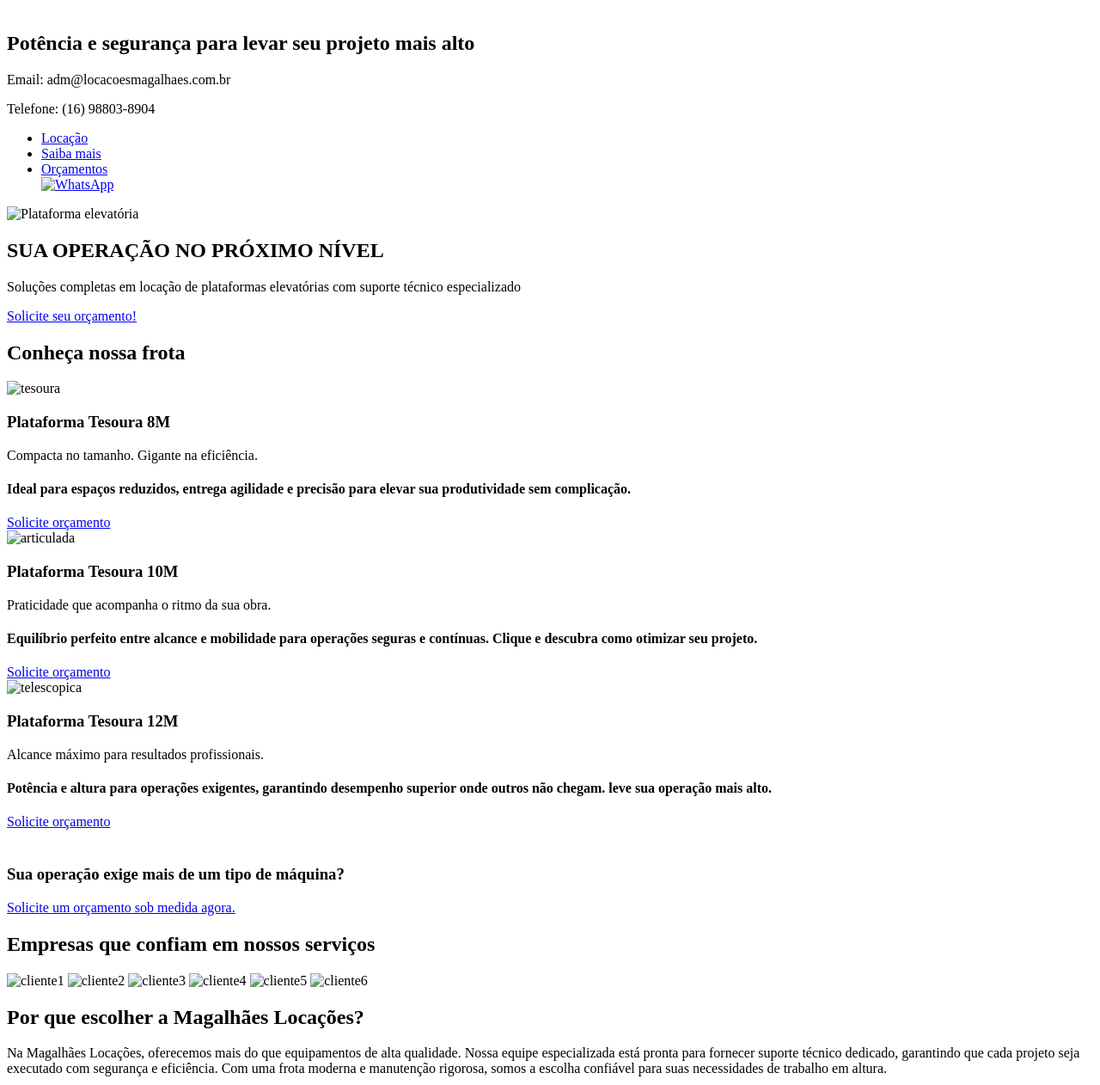
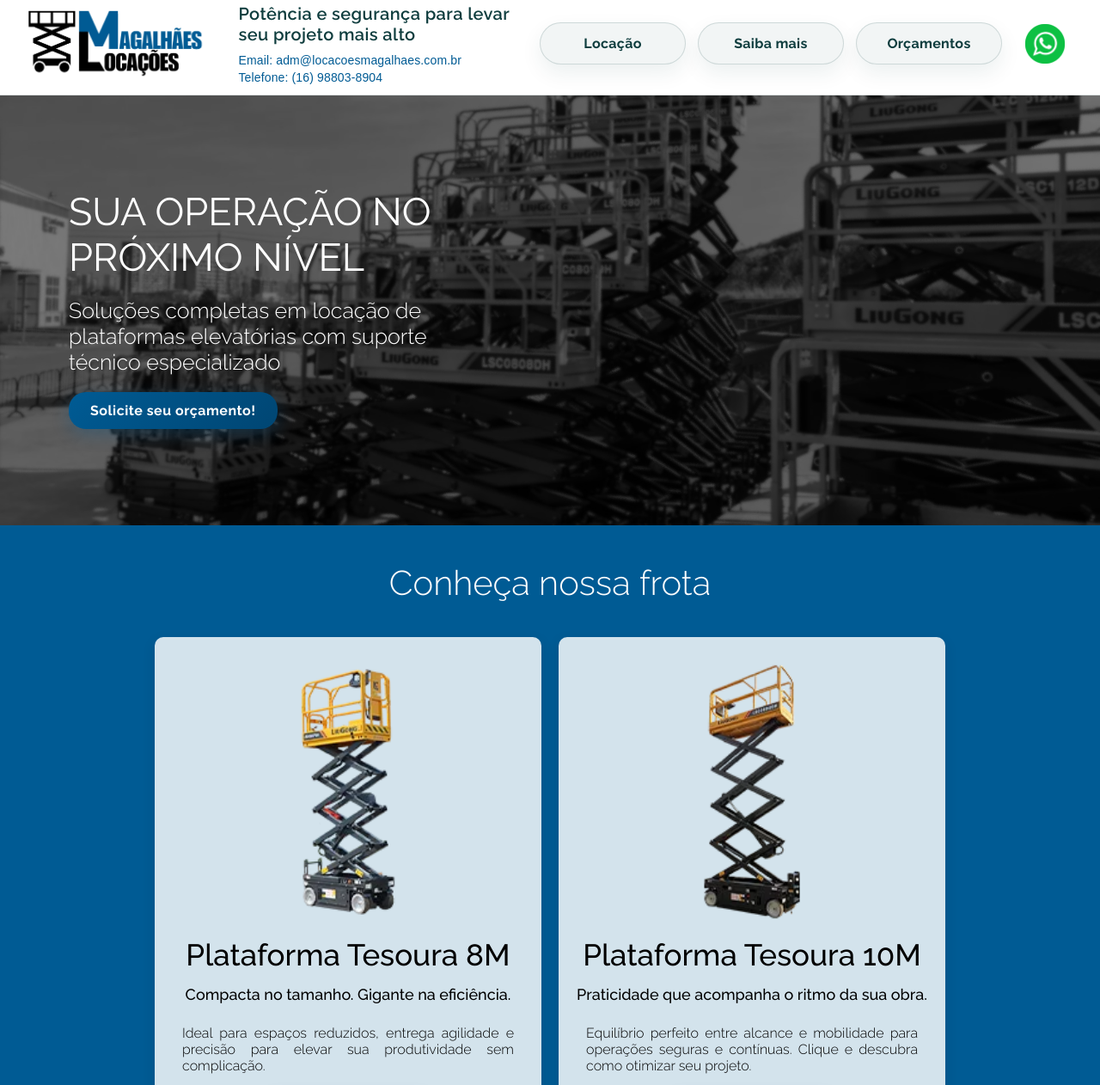
Before and after one commit to maisafabrega-bot/site-magalhaes-locacoes, a plain HTML site: page index.html in a window 1280 px wide. Shown: the part 9-1271 px from the top of the page at 86% size. Drawn offline with Linux system fonts and the light colour scheme; the site is published under a folder, as on GitHub Pages, so addresses that start at the root find nothing.

```diff
--- a/index.html
+++ b/index.html
@@ -1,4 +1,3 @@
-<!-- ================= HTML (index.html) ================= -->
 <!DOCTYPE html>
 <html lang="pt-BR">
 
@@ -6,8 +5,8 @@
     <meta charset="UTF-8">
     <meta name="viewport" content="width=device-width, initial-scale=1.0">
     <title>Magalhaes Locações</title>
-    <link rel="icon" type="image/x-icon" href="/img/LocacoesMagalhaesLogo.png">
-    <link rel="stylesheet" href="/estilo.css">
+    <link rel="icon" type="image/x-icon" href="img/LocacoesMagalhaesLogo.png">
+    <link rel="stylesheet" href="estilo.css">
     <link rel="preconnect" href="https://fonts.googleapis.com">
     <link rel="preconnect" href="https://fonts.gstatic.com" crossorigin>
     <link href="https://fonts.googleapis.com/css2?family=Raleway:ital,wght@0,100..900;1,100..900&display=swap" rel="stylesheet">
@@ -15,9 +14,8 @@
 
 <body>
 
-    <!-- HEADER -->
     <header>
-        <img src="/img/LocacoesMagalhaesLogo.png" alt="">
+        <img src="img/LocacoesMagalhaesLogo.png" alt="">
         <div>
             <h2 class="textoheader">
                 Potência e segurança para levar seu projeto mais alto
@@ -33,16 +31,15 @@
             <li><a href="#orcamentos">Orçamentos</a></li>
             <div class="whatsapp">
                 <a href="https://wa.me/5516981394927" target="_blank">
-                    <img src="/img/whatsapp1.png" alt="WhatsApp">
+                    <img src="img/whatsapp1.png" alt="WhatsApp">
                 </a>
             </div>
         </ul>
 
     </header>
 
-    <!-- HERO IGUAL MILLS -->
     <section class="hero">
-        <img src="/img/plataformaelevatoriabp.jpg" alt="Plataforma elevatória" class="hero-image">
+        <img src="img/plataformaelevatoriabp.jpg" alt="Plataforma elevatória" class="hero-image">
         <div class="overlay">
             <div class="hero-content">
                 <h2>SUA OPERAÇÃO NO PRÓXIMO NÍVEL</h2>
@@ -52,14 +49,13 @@
         </div>
     </section>
 
-    <!-- PLATAFORMAS (ESTILO CARDS IGUAL REFERÊNCIA) -->
     <section id="locacao" class="plataformas">
         <h2>Conheça nossa frota</h2>
 
         <div class="grid">
 
             <div class="card">
-                <img src="/img/plat8metros.png" alt="tesoura">
+                <img src="img/plat8metros.png" alt="tesoura">
                 <h3>Plataforma Tesoura 8M</h3>
                 <p>Compacta no tamanho. Gigante na eficiência.</p>
                 <h4>Ideal para espaços reduzidos, entrega agilidade e precisão para elevar sua produtividade sem complicação.</h4>
@@ -67,7 +63,7 @@
             </div>
 
             <div class="card">
-                <img src="/img/plat10metros.png" alt="articulada">
+                <img src="img/plat10metros.png" alt="articulada">
                 <h3>Plataforma Tesoura 10M</h3>
                 <p>Praticidade que acompanha o ritmo da sua obra.</p>
                 <h4>Equilíbrio perfeito entre alcance e mobilidade para operações seguras e contínuas. Clique e descubra como otimizar seu projeto.</h4>
@@ -75,7 +71,7 @@
             </div>
 
             <div class="card">
-                <img src="/img/plat12metros.png" alt="telescopica">
+                <img src="img/plat12metros.png" alt="telescopica">
                 <h3>Plataforma Tesoura 12M</h3>
                 <p>Alcance máximo para resultados profissionais.</p>
                 <h4>Potência e altura para operações exigentes, garantindo desempenho superior onde outros não chegam. leve sua operação mais alto.</h4>
@@ -90,18 +86,16 @@
         </div>
     </section>
 
-    <!-- BLOCO DE CONFIANÇA (SUBSTITUI MAPA) -->
     <section id="saibamais" class="confianca">
         <h2>Empresas que confiam em nossos serviços</h2>
 
         <div class="logos">
-            <!-- ESPAÇO PARA LOGOS -->
-            <img src="/img/logoSavegnago.jpg" alt="cliente1">
-            <img src="/img/Paulistaologo.png" alt="cliente2">
-            <img src="/img/skyfitlogo.png" alt="cliente3">
-            <img src="/img/whitemartinslogo.png" alt="cliente4">
-            <img src="/img/suprirlogo.png" alt="cliente5">
-            <img src="/img/arcondicionadologo.png" alt="cliente6">
+            <img src="img/logoSavegnago.jpg" alt="cliente1">
+            <img src="img/Paulistaologo.png" alt="cliente2">
+            <img src="img/skyfitlogo.png" alt="cliente3">
+            <img src="img/whitemartinslogo.png" alt="cliente4">
+            <img src="img/suprirlogo.png" alt="cliente5">
+            <img src="img/arcondicionadologo.png" alt="cliente6">
         </div>
 
         <div>
@@ -127,15 +121,12 @@
         <a href="https://wa.me/5599999999999" class="btn-dark">Fale agora com nossos especialistas</a>
     </section>
 
-    <section class="barra">
+    <section class="barra"></section>
 
-    </section>
-
-    <!-- FOOTER -->
     <footer>
         <div class="footer-grid">
             <div class="footer-info">
-                <img src="/img/LocacoesMagalhaesLogo.png" alt="Magalhães Locações" class="footer-logo">
+                <img src="img/LocacoesMagalhaesLogo.png" alt="Magalhães Locações" class="footer-logo">
                 <p><strong>Email:</strong> adm@locacoesmagalhaes.com.br</p>
                 <p><strong>Telefone:</strong> (16) 98803-8904</p>
                 <p><strong>Localização:</strong> Rua Exemplo, 123 - Ribeirão Preto, SP</p>
```
